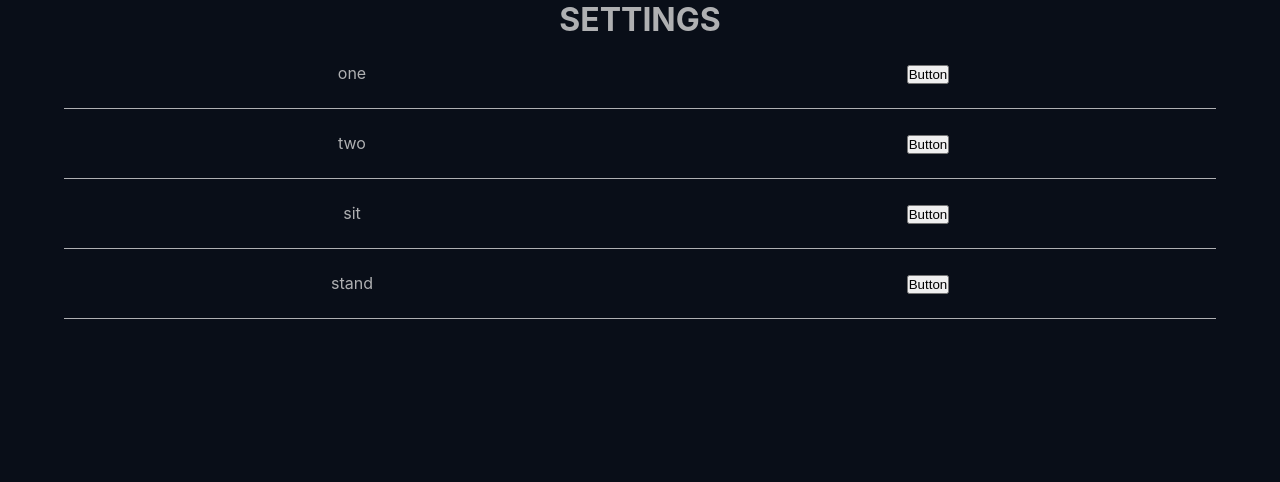
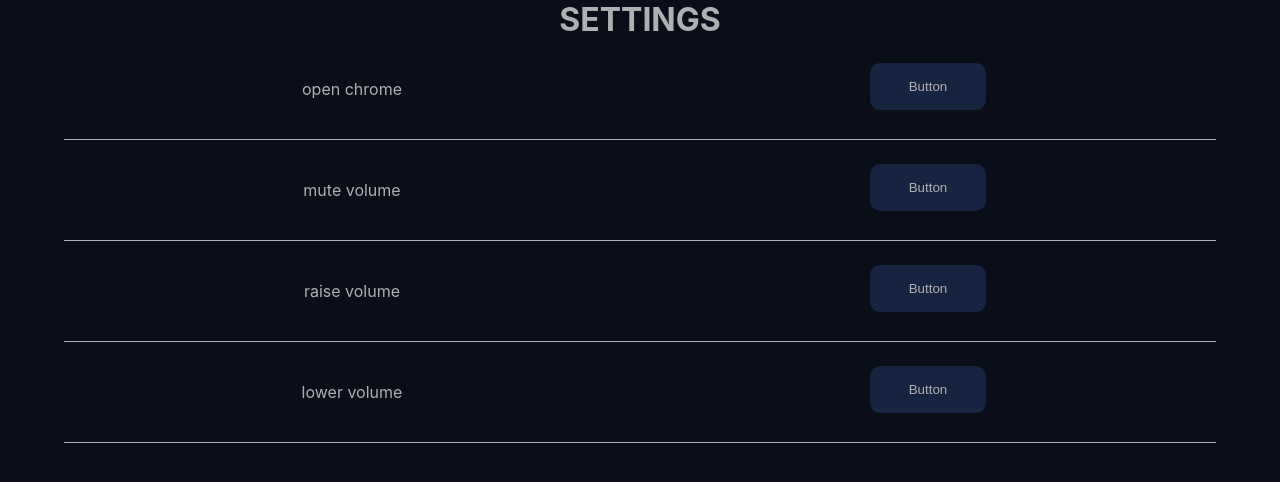
Before and after one commit to aggie-coding-club/Gesture, a React (Create React App) app in the folder front-end/: page / in a window 1280 px wide. Shown: the top 482 px of the page. Built offline with nearby package versions, Linux system fonts and the light colour scheme.

Commit message:
btn styling greatly increased

```diff
--- a/front-end/src/components/MainScreen/CameraOption.js
+++ b/front-end/src/components/MainScreen/CameraOption.js
@@ -6,7 +6,6 @@ export default function CameraOption({btnClick}) {
   }
 
   const btnContainer = {
-
     padding: "10vh 0 10vh 0"
   }
 
--- a/front-end/src/components/MainScreen/SideBar.js
+++ b/front-end/src/components/MainScreen/SideBar.js
@@ -23,12 +23,7 @@ export default function SideBar({btnClick}) {
   }
   const cameraOptionStyle = {
     flex: 3,
-
-
   }
-
-
-
 
   return (
 
--- a/front-end/src/components/Settings/HandButtons.js
+++ b/front-end/src/components/Settings/HandButtons.js
@@ -1,10 +1,33 @@
-import React from 'react'
+import React, {useState} from 'react'
+
 
 export default function HandButtons() {
 
+  const [borderClr, setBorderClr] = useState("none");
+
+  function handleClick() {
+    if(borderClr == "none") {
+      setBorderClr("1px solid white");
+    } else {
+      //FIXME: once pick gesture, or click away, none
+      setBorderClr("none");
+    }
+
+  }
+
+  const btnStyle = {
+    cursor: "pointer",
+    border: borderClr,
+    color: "#afb0b2",
+    backgroundColor: "#162440",
+    padding: "2vh 3vw",
+    outline: "none",
+    borderRadius: "10px"
+  }
+
   return (
     <div>
-      <button> Button </button>
+      <button style={btnStyle} onClick={handleClick}> Button </button>
     </div>
   )
 }
--- a/front-end/src/components/Settings/SettingsLayout.js
+++ b/front-end/src/components/Settings/SettingsLayout.js
@@ -4,7 +4,7 @@ import TrickGesturesPairs from "./TrickGesturePairs";
 
 
 export default function SettingsLayout() {
-  const tricks = ["one", "two", "sit", "stand"]
+  const tricks = ["open chrome", "mute volume", "raise volume", "lower volume"]
 
 
   const settingsStyle = {
--- a/front-end/src/components/Settings/TrickGesturePair.js
+++ b/front-end/src/components/Settings/TrickGesturePair.js
@@ -1,5 +1,4 @@
 import React from "react"
-import Trick from "./Tricks";
 import HandButtons from "./HandButtons";
 
 export default function TrickGesturePair({trick}) {
@@ -11,10 +10,14 @@ export default function TrickGesturePair({trick}) {
     borderBottom: "1px solid #afb0b2"
   }
 
+  const trickContainer = {
+    flex: 1,
+  }
 
   const tricksStyle = {
-    flex: 1,
-    //backgroundColor: "green"
+    margin: "auto",
+    padding: "2vh 3vw",
+
   }
 
   const handButtonsStyle = {
@@ -24,8 +27,11 @@ export default function TrickGesturePair({trick}) {
 
   return (
     <div style={contentStyle}>
-        <div style={tricksStyle}>
-          <Trick trick={trick}/>
+        <div style={trickContainer}>
+          <div style={tricksStyle}>
+            {trick}
+          </div>
+
         </div>
         <div style={handButtonsStyle}>
           <HandButtons />
--- a/front-end/src/components/Settings/Tricks.js
+++ /dev/null
@@ -1,11 +0,0 @@
-import React from 'react'
-
-export default function Trick({trick}) {
-
-
-  return (
-    <div>
-      <p>{trick}</p>
-    </div>
-  )
-}
```
Also changed, not shown: front-end/src/App.css (line endings or trailing spaces).
